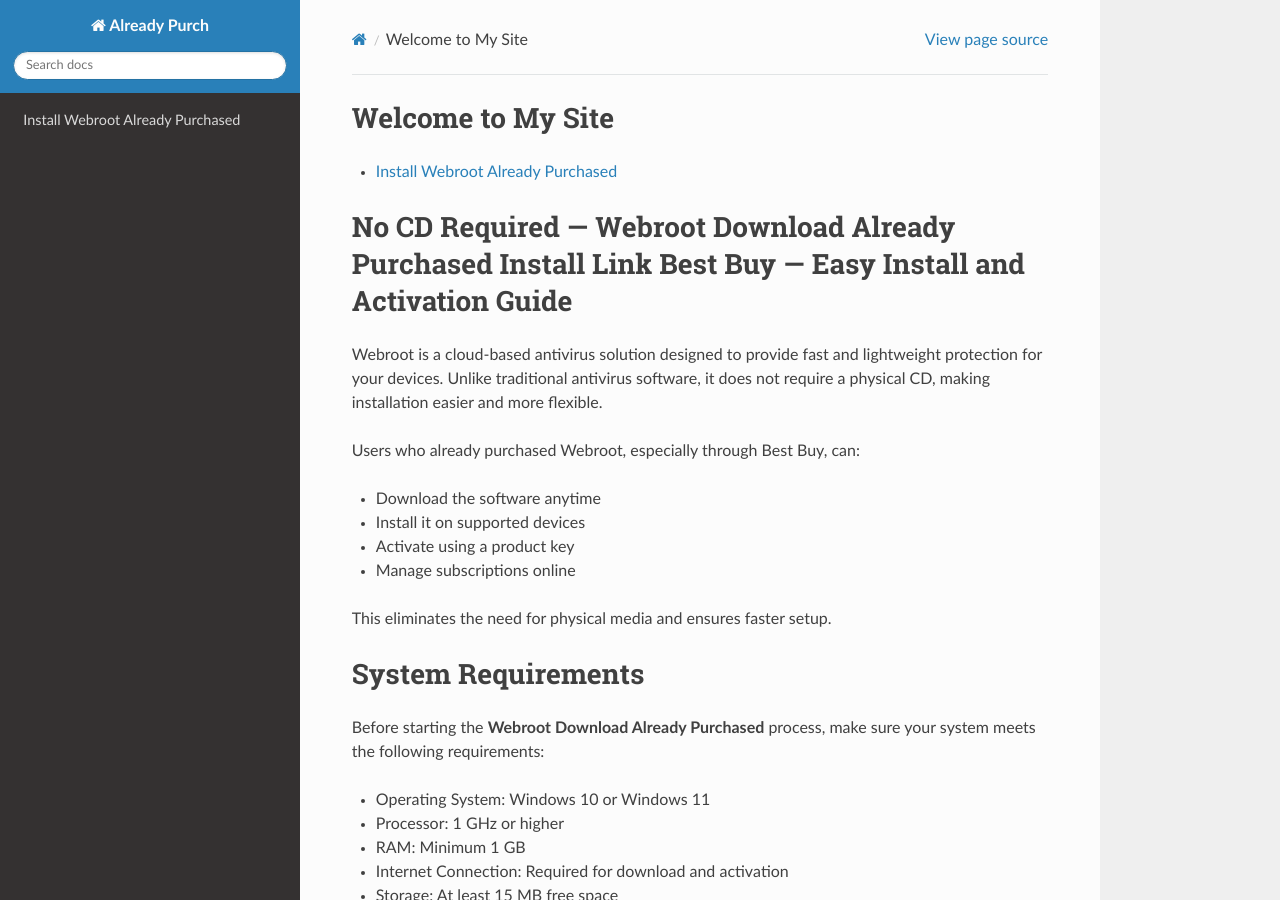
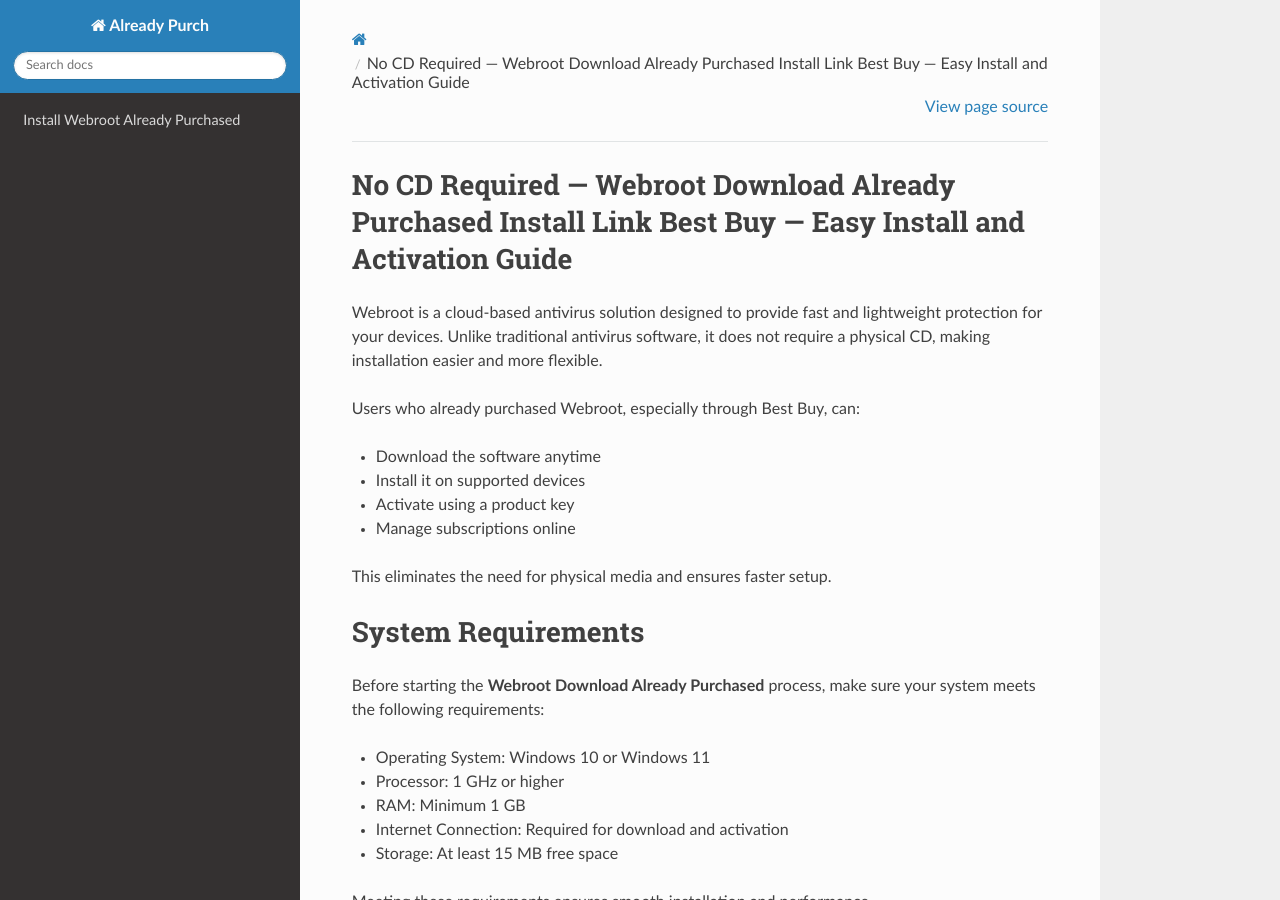
Before and after one commit to Grijalva-wq/already-purchased, a Sphinx documentation site: the page built from docs/index.rst, in a window 1280 px wide and 900 px high. Built offline with Sphinx 7.4.7 and the Read the Docs theme 3.1.0, drawn with Linux system fonts in a browser that asks for light colours; pages that are not in the unit, such as notebooks, are missing from menus; some of the changed lines change nothing that is shown; some of the changed text lies outside the part shown.

Commit message:
Update index.rst

```diff
--- a/docs/index.rst
+++ b/docs/index.rst
@@ -1,15 +1,3 @@
-Welcome to My Site
-==================
-
-.. toctree::
-   :maxdepth: 2
-
-   installation
-   setup
-   usage
-   troubleshooting
-   faq
-
 No CD Required — Webroot Download Already Purchased Install Link Best Buy — Easy Install and Activation Guide
 =============================================================================================================
 
@@ -175,3 +163,15 @@
 The **Webroot Download Already Purchased** process is designed to be simple, fast, and user-friendly. Whether you purchased through Best Buy or online, you can easily complete **Webroot Download Already Purchased Best Buy**, follow the steps to **Install Webroot Already Purchased**, and activate your antivirus without needing a CD.
 
 By following this guide, you can protect your system quickly and efficiently. With its lightweight design and powerful cloud-based protection, Webroot ensures your device stays secure against modern threats. Proper installation and activation will help you get the most out of your antivirus subscription and maintain a safe digital environment.
+
+Welcome to My Site
+==================
+
+.. toctree::
+   :maxdepth: 2
+
+   installation
+   setup
+   usage
+   troubleshooting
+   faq
```
